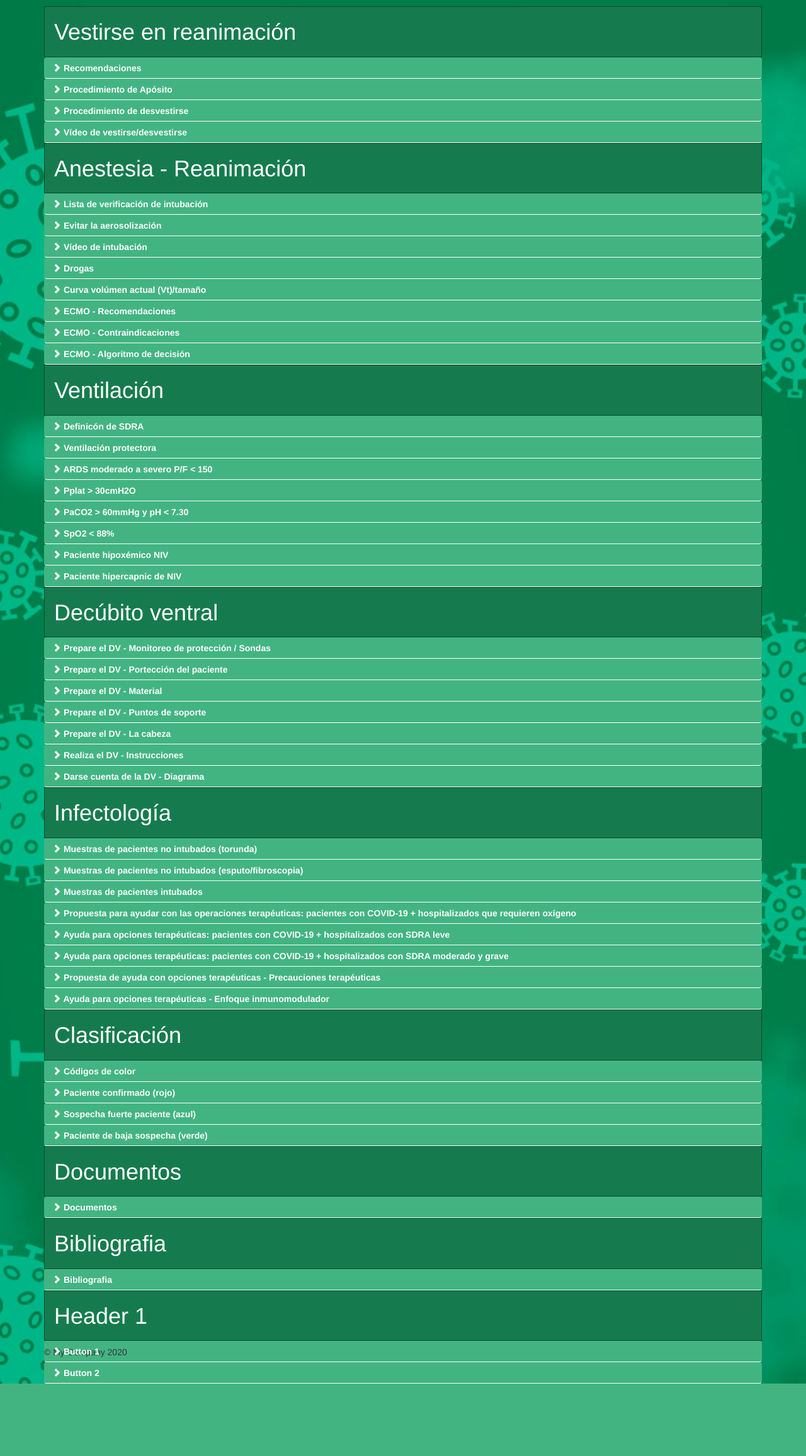
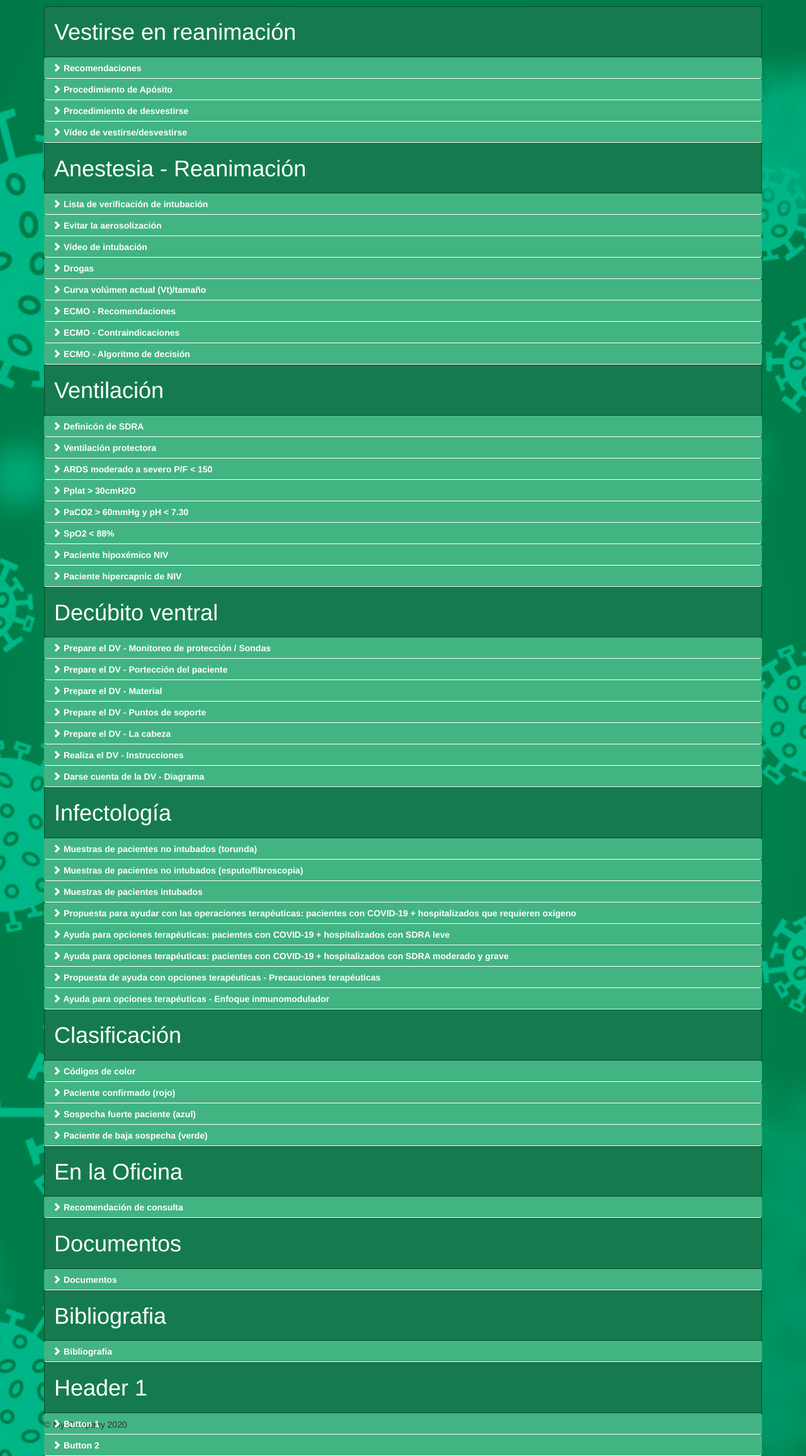
Before and after one commit to david91chm/covid19, a Yii app: template views/site/index.php in a window 1280 px wide. Shown: the whole page at 63% size. Before the commit the page ends 2197 px from the top, so only its background shows below. Run offline with PHP 8.4 and a stand-in for Yii, Linux system fonts and the light colour scheme; the template is opened without the code that fills it, so the values that code supplies are empty; some libraries are stand-ins or nearby versions.

Commit message:
en la oficina

```diff
--- a/views/site/index.php
+++ b/views/site/index.php
@@ -21,6 +21,9 @@ $this->title = 'Inicio';
 
 	<!-- ************************* Clasificación ************************* -->
 	<?= $this->render("clasificacion") ?>
+
+	<!-- ************************* En la oficina ************************* -->
+	<?= $this->render("oficina") ?>
 
 	<!-- ************************* Documentos ************************* -->
 	<?= $this->render("documentos") ?>
--- /dev/null
+++ b/views/site/oficina.php
@@ -0,0 +1,11 @@
+<div class="page-header">
+	<h1>En la Oficina</h1>
+</div>
+<button class="btn myButton" type="button">
+	<span class="glyphicon glyphicon-chevron-right"></span> Recomendación de consulta
+</button>
+<div class="collapse" id="collapseExample">
+	<div class="well">
+		<p>Content 1</p>
+	</div>
+</div>
```
